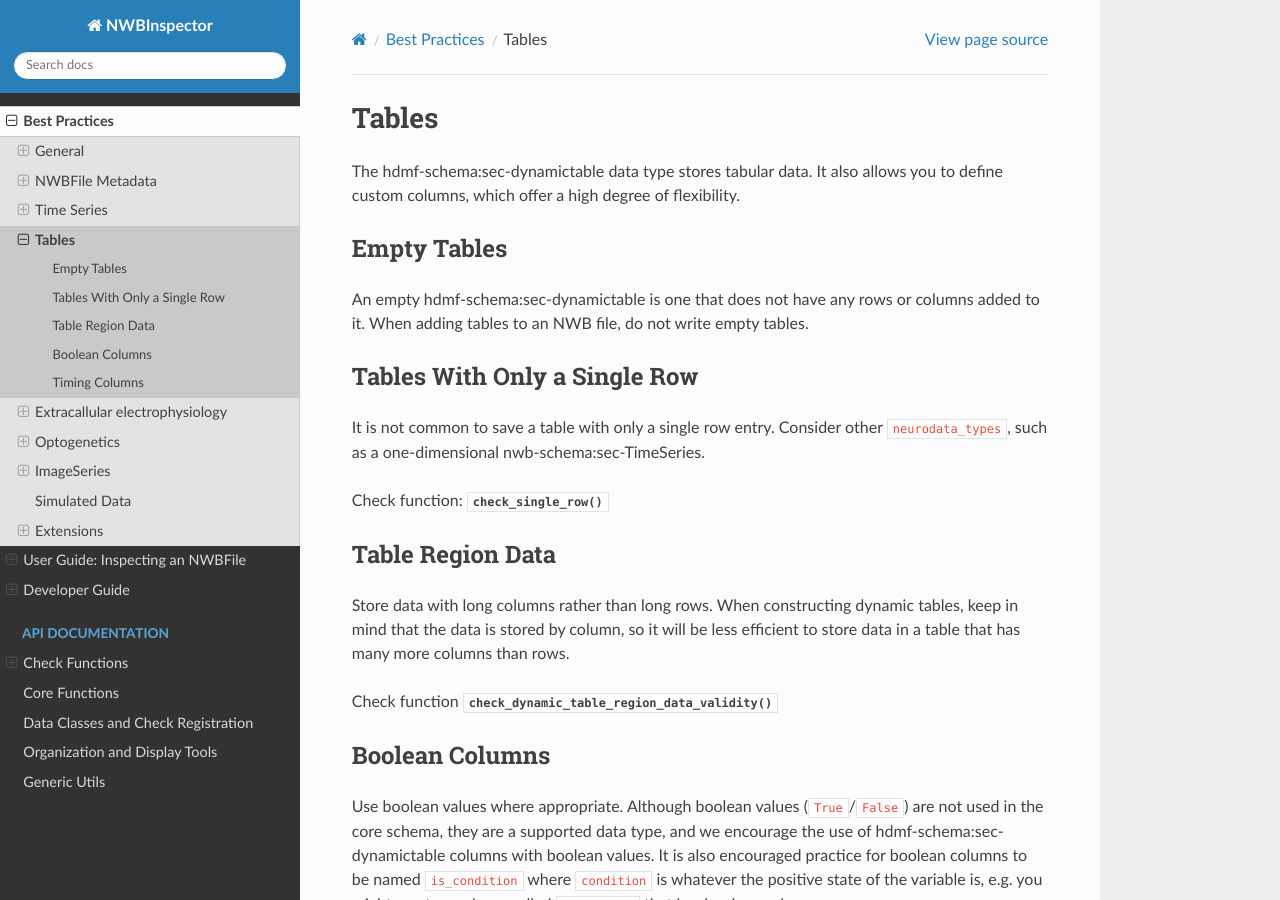
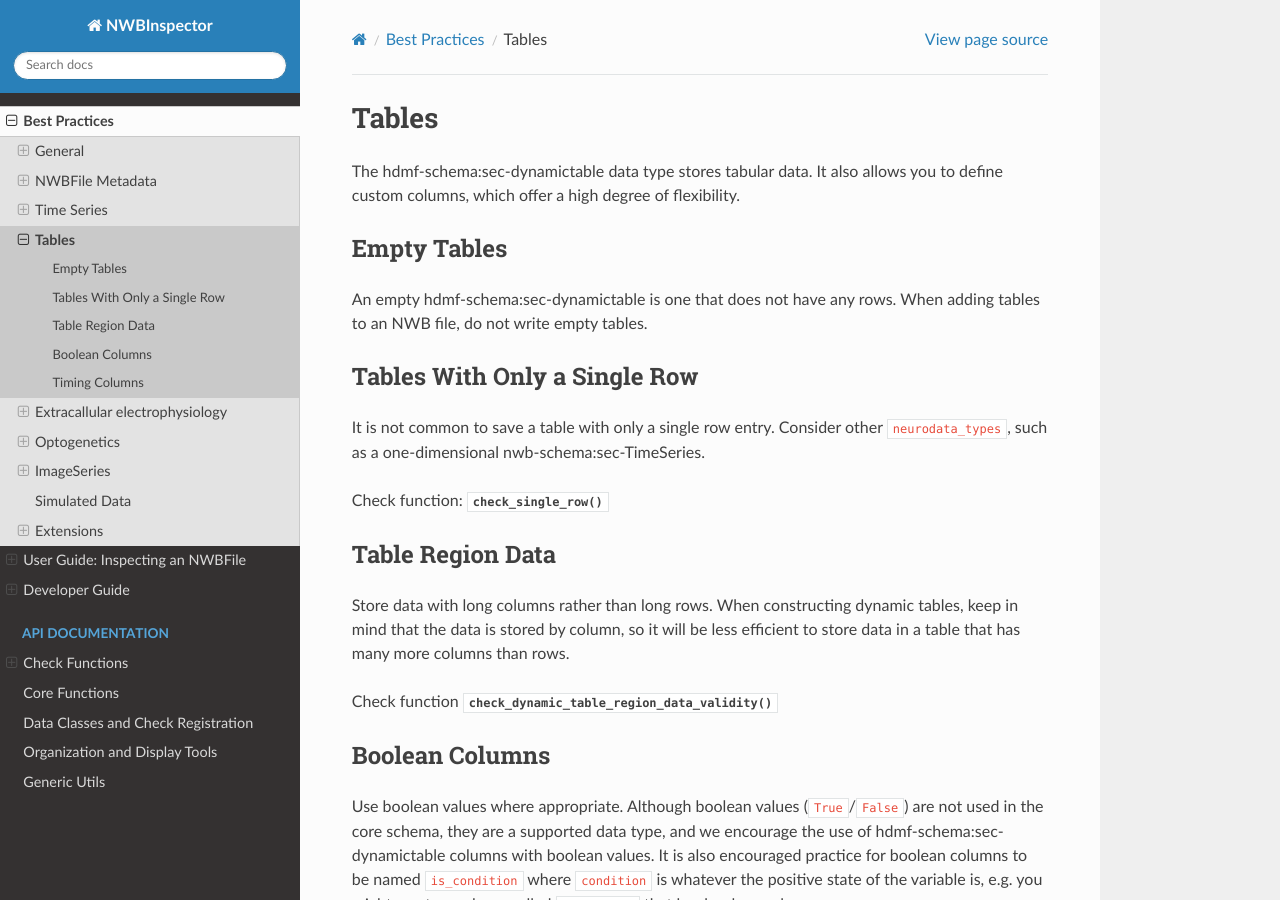
Before and after one commit to NeurodataWithoutBorders/nwbinspector, a Sphinx documentation site: the page built from docs/best_practices/tables.rst, in a window 1280 px wide and 900 px high. Built offline with Sphinx 7.4.7 and the Read the Docs theme 2.0.0, drawn with Linux system fonts in a browser that asks for light colours.

Commit message:
Update docs/best_practices/tables.rst

```diff
--- a/docs/best_practices/tables.rst
+++ b/docs/best_practices/tables.rst
@@ -11,7 +11,7 @@ degree of flexibility.
 Empty Tables
 ~~~~~~~~~~~~
 
-An empty :ref:`hdmf-schema:sec-dynamictable` is one that does not have any rows or columns added to it. When adding tables to an NWB file, do not write empty tables.
+An empty :ref:`hdmf-schema:sec-dynamictable` is one that does not have any rows. When adding tables to an NWB file, do not write empty tables.
 
 
 
```
